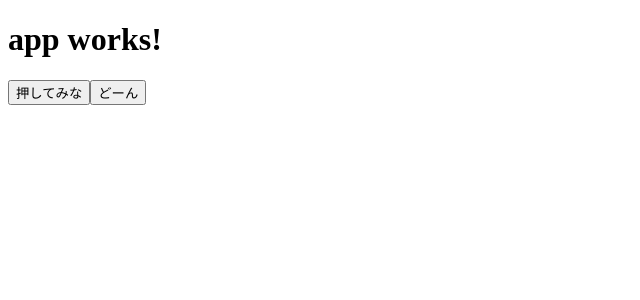
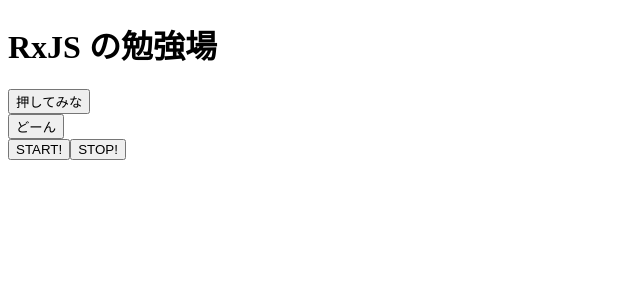
Before and after one commit to baggio4ever/rxjs-test, an Angular app: page / in a window 1280 px wide. Shown: the top 300 px of the page, without its empty margins (0-640 px from the left). Built offline with nearby package versions, Linux system fonts and the light colour scheme.

Commit message:
まだまだ勉強中

```diff
--- a/src/app/app.component.html
+++ b/src/app/app.component.html
@@ -1,7 +1,15 @@
 <h1>
   {{title}}
 </h1>
-<button class="xxy">押してみな</button>
-<button (click)="onDoon()">どーん</button>
+<div>
+  <button class="xxy">押してみな</button>
+</div>
+<div>
+  <button (click)="onDoon()">どーん</button>
+</div>
+<div>
+  <button (click)="onStartInterval()">START!</button>
+  <button (click)="onStopInterval()">STOP!</button>
+</div>
 
 <div *ngFor="let m of messages">{{m}}</div>
--- a/src/app/app.component.ts
+++ b/src/app/app.component.ts
@@ -6,7 +6,8 @@
 import 'rxjs/add/observable/of';
 import 'rxjs/add/operator/delay';
 import 'rxjs/add/operator/concat';
-
+import 'rxjs/add/observable/from';
+import 'rxjs/add/observable/interval';
 
 @Component({
   selector: 'app-root',
@@ -14,11 +15,13 @@
   styleUrls: ['./app.component.css']
 })
 export class AppComponent implements AfterViewInit {
-  title = 'app works!';
+  title = 'RxJS の勉強場';
 
   messages = [];
   n=0;
   numbers;
+  intervalStream;
+  suscription;
 
   ngAfterViewInit() {
     const button = document.querySelector('.xxy');
@@ -35,8 +38,11 @@
           this.messages.push( s );
       });
 
-    const numB = Observable.of( 99,98,99,100 );
-    this.numbers = Observable.of( 5,4,3,2,1 ).delay(2000).concat(numB.delay(1000));
+    const numB = Observable.from( [97,98,99,100,101] );
+    const strS = Observable.from( 'Say,Hello! 日本語だって大丈夫そう！' );
+    this.numbers = Observable.of( 5,4,3,2,1 ).delay(2000).concat(numB.delay(1000)).concat(strS.delay(1000));
+
+    this.intervalStream = Observable.interval(1000);
   }
 
   onDoon(){
@@ -48,6 +54,19 @@
       (x)=>{console.log(x);},
       (error:Error)=>{console.log('Error!');},
       ()=>{console.log('--------- completed! -------');}
-    )
+    );
+  }
+
+  onStartInterval(){
+    console.warn('START!');
+    this.suscription = this.intervalStream.subscribe(
+      (x)=>{console.info(x);},
+      (error:Error)=>{console.info('Error!!');},
+      ()=>{console.info('<<<<< Completed >>>>>');}
+    );
+  }
+  onStopInterval(){
+    console.warn('STOP!');
+    this.suscription.unsubscribe();
   }
 }
```
